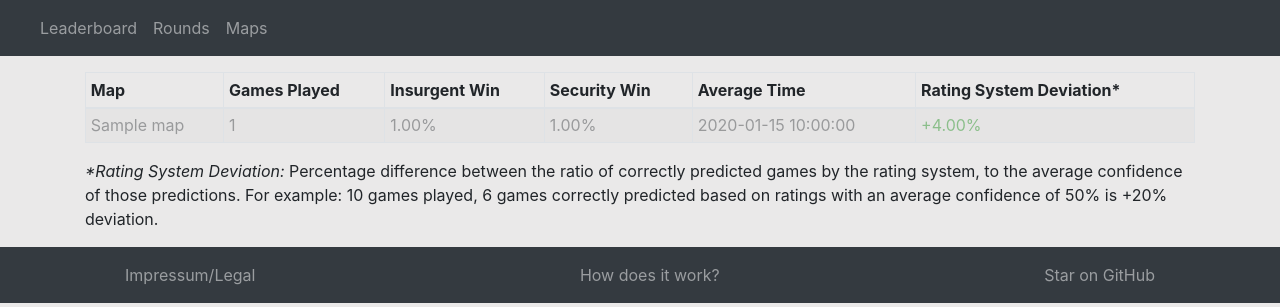
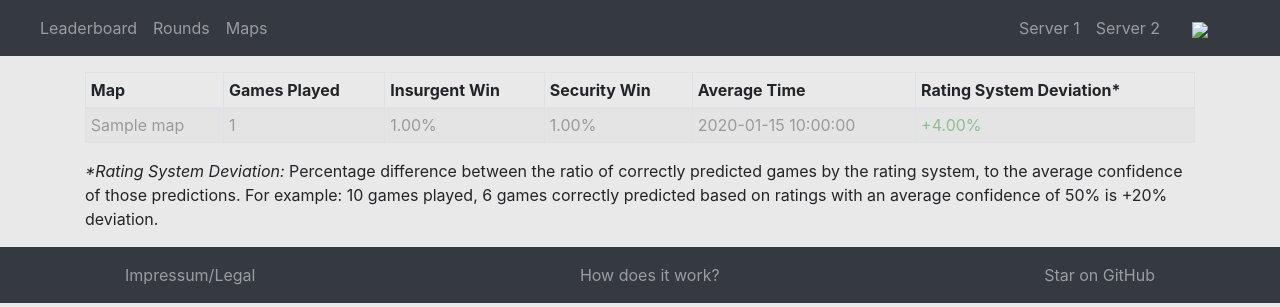
Before and after one commit to FAUSheppy/open-web-leaderboard, a Flask app: template templates/maps.html in a window 1280 px wide. Shown: the top 307 px of the page. Run offline with Flask 2, Linux system fonts and the light colour scheme; the template is opened without the code that fills it: most values are stand-ins (such as "Sample title", 1, 10 or a date in 2020); parts of the project's set-up code (start-up, migrations or seed data) failed here and were passed over; some libraries are stand-ins or nearby versions.

Commit message:
athq changes

```diff
--- a/config.py
+++ b/config.py
@@ -1 +1 @@
-DB_PATH="/home/sheppy-gaming/insurgency-skillbird/python/players.sqlite"
+DB_PATH="/home/sheppy-gaming/insurgency-skillbird/python/"
--- a/static/site.css
+++ b/static/site.css
@@ -247,3 +247,6 @@ body{
         margin-right: 2.5%;
     }
 }
+.hover-to-75:hover{
+	opacity: 0.75;
+}
--- a/templates/navbar.html
+++ b/templates/navbar.html
@@ -19,6 +19,19 @@
           <a class="nav-link" href="/maps">Maps</a>
         </li>
       </ul>
+      <ul class="navbar-nav right">
+        <li class="nav-item">
+          <a class="nav-link" href="steam://connect/athq.de/:27026">Server 1</a>
+        </li>
+        <li class="nav-item mr-4">
+          <a class="nav-link" href="steam://connect/athq.de/:27015">Server 2</a>
+        </li>
+        <li class="nav-item">
+            <a class="navbar-brand hover-to-75" style="position: unset !important;" href="https://www.buymeacoffee.com/sheppy">
+	  <img style="max-height: 1.5rem;" src='/static/buymeacoffee.png'></img>
+	  </a>
+	</li>
+      <ul>
     </div>
 </nav>
 <nav class="navbar" style="visibility: hidden;">
--- a/templates/navbar_leaderboard.html
+++ b/templates/navbar_leaderboard.html
@@ -20,6 +20,11 @@
         </li>
       </ul>
       <ul class="navbar-nav">
+        <li class="nav-item">
+            <a class="navbar-brand hover-to-75" style="position: unset !important;" href="https://www.buymeacoffee.com/sheppy">
+	  <img style="max-height: 2rem;" src='/static/buymeacoffee.png'></img>
+	  </a>
+	</li>
         <li class="nav-item right mr-2">
             <a class="nav-link" href="/rounds">Rounds</a>
         </li>
```
